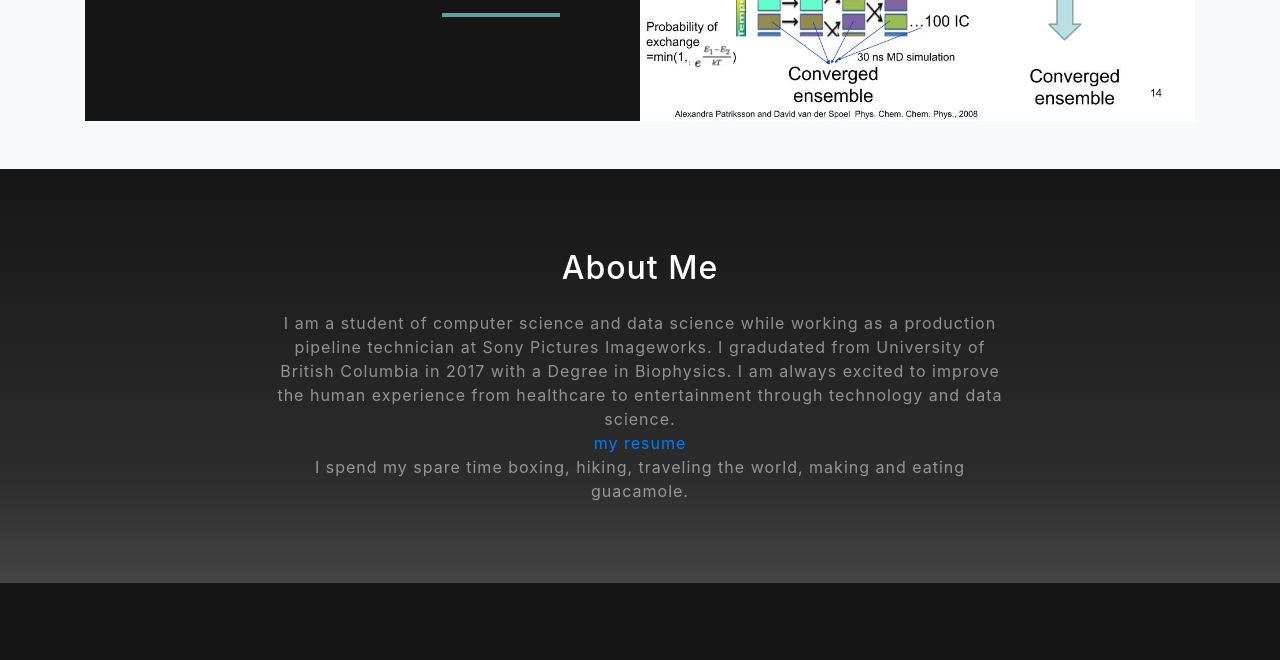
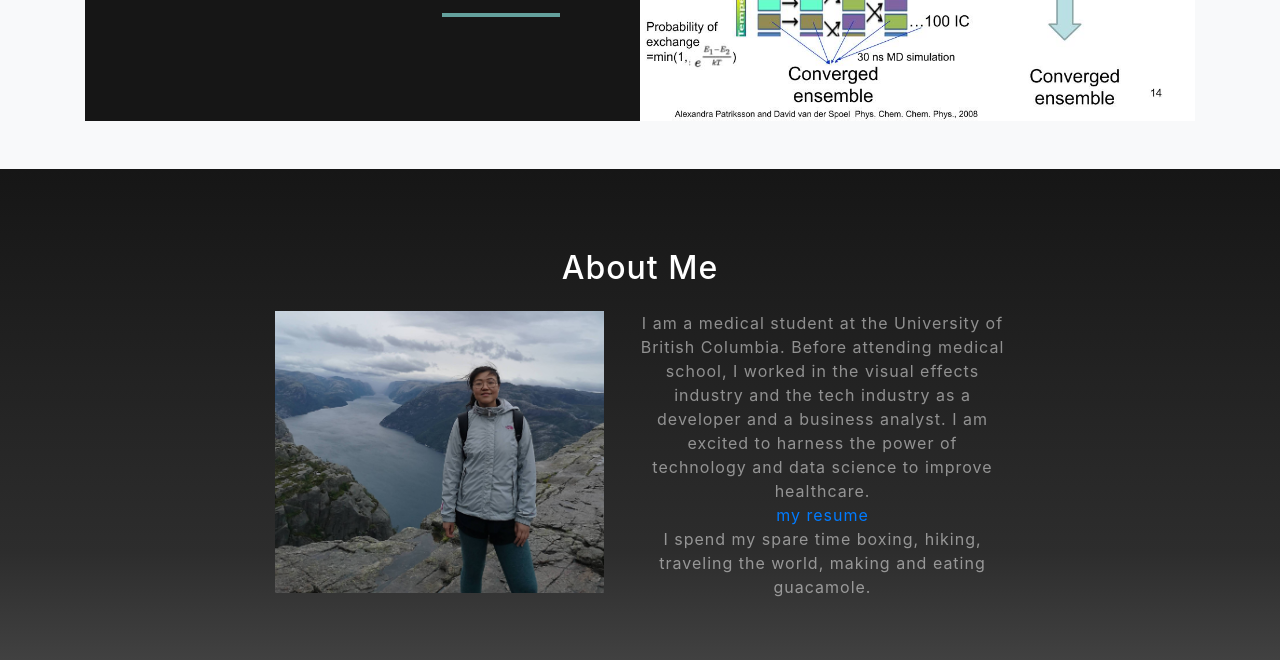
Before and after one commit to rachellaserzhao/rachellaserzhao.github.io, a website with bundled scripts: page index.html in a window 1280 px wide. Shown: the part 1670-2330 px from the top of the page. Built offline with nearby package versions, Linux system fonts and the light colour scheme.

Commit message:
inserted profile pic

```diff
--- a/css/grayscale.css
+++ b/css/grayscale.css
@@ -329,3 +329,7 @@ footer {
 h1 {
     text-align: center;
 }
+
+img {
+  float: left;
+}
--- a/index.html
+++ b/index.html
@@ -53,7 +53,7 @@
     <header class="masthead">
       <div class="container d-flex h-100 align-items-center">
         <div class="mx-auto text-center">
-          <h2 class="text-white-50 mx-auto mt-2 mb-5">Passionate about computer science, data science and the intersection of medicine and technology </h2>
+          <h2 class="text-white-50 mx-auto mt-2 mb-5">Passionate about improving healthcare with technology and data science </h2>
           <a href="#projects" class="btn btn-primary js-scroll-trigger">My Projects</a>
         </div>
       </div>
@@ -124,7 +124,8 @@
         <div class="row">
           <div class="col-lg-8 mx-auto">
             <h2 class="text-white mb-4">About Me</h2>
-            <p class="text-white-50">I am a student of computer science and data science while working as a production pipeline technician at Sony Pictures Imageworks. I gradudated from University of British Columbia in 2017 with a Degree in Biophysics. I am always excited to improve the human experience from healthcare to entertainment through technology and data science.<br>
+            <p class="text-white-50"><img src="img/profile.jpg" alt="" style="float:left;width:45%;height:80%;object-fit:cover;margin-right:5%;margin-bottom:5%;">
+                 I am a medical student at the University of British Columbia. Before attending medical school, I worked in the visual effects industry and the tech industry as a developer and a business analyst. I am excited to harness the power of technology and data science to improve healthcare.<br>
               <a href="https://drive.google.com/file/d/14Y_GqKFK-LCBnCYMLYE0A9Z-8sBtp8Q2/view?usp=sharing">my resume
               </a><br>I spend my spare time boxing, hiking, traveling the world, making and eating guacamole.</p>
           </div>
```
Also changed, not shown: css/grayscale.min.css, img/hike.jpg (deleted), img/profile.jpg (added), 1 other file.
